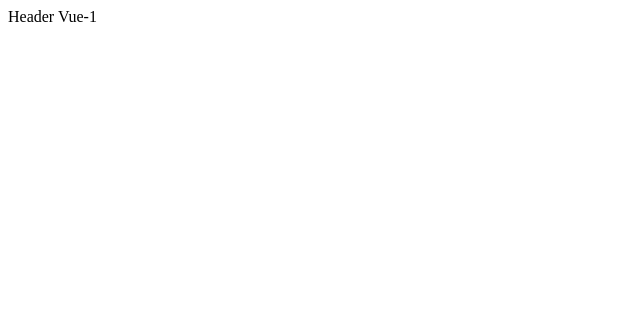
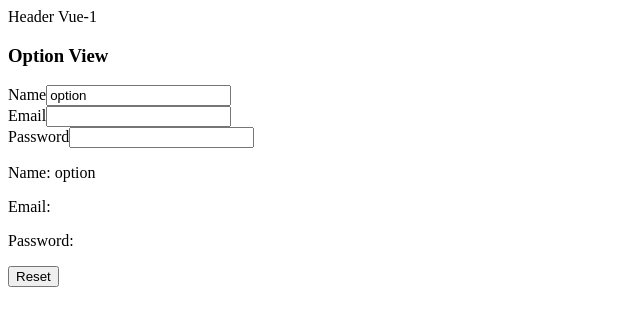
Before and after one commit to ardin2001/learn-vue-js, a Vue app: page /option in a window 1280 px wide. Before the commit this address had no page. Shown: the top 326 px of the page, without its empty margins (0-640 px from the left). Built offline with nearby package versions, Linux system fonts and the light colour scheme.

Commit message:
form input bindings

```diff
--- a/src/router/index.js
+++ b/src/router/index.js
@@ -1,5 +1,6 @@
 import { createRouter, createWebHistory } from 'vue-router'
 import HomeView from '../views/HomeView.vue'
+import OptionView from '@/views/OptionView.vue'
 
 const router = createRouter({
   history: createWebHistory(import.meta.env.BASE_URL),
@@ -8,6 +9,10 @@ const router = createRouter({
       path: '/',
       name: 'home',
       component: HomeView
+    },{
+      path: '/option',
+      name: 'option',
+      component: OptionView
     },
   ]
 })
--- a/src/views/HomeView.vue
+++ b/src/views/HomeView.vue
@@ -25,22 +25,27 @@
   </main>
 </template>
 
-<script setup>
-import { ref, createApp } from 'vue'
+<!-- <script setup>
+import { ref  } from 'vue'
 
-const name = ref('')
+const name = ref('ardin')
 const email = ref('')
 const password = ref('')
+</script> -->
 
-// const app = createApp({
-//   setup() {
-//     return {
-//       name,
-//       email,
-//       password
-//     }
-//   }
-// })
+<!-- perbedaan ketika tanpa menggunakan script setup -->
+<!-- membutuhkan export default kemudian di setup dengan return valuenya -->
+<script>
+import { ref } from 'vue'
 
-// app.mount('#form')
+export default {
+  setup() {
+    const name = ref('ardin')
+    const email = ref('')
+    const password = ref('')
+    return {
+      name, email, password
+    }
+  }
+}
 </script>
--- /dev/null
+++ b/src/views/OptionView.vue
@@ -0,0 +1,48 @@
+<template>
+    <main>
+        <h3>Option View</h3>
+        <form action="" id="form">
+            <div class="name">
+                <label for="name">Name</label>
+                <input type="text" name="name" id="name" v-model="name" />
+            </div>
+
+            <div class="email">
+                <label for="email">Email</label>
+                <input type="email" name="email" id="email" v-model="email" />
+            </div>
+
+            <div class="password">
+                <label for="password">Password</label>
+                <input type="password" name="password" id="password" v-model="password" />
+            </div>
+            <div class="result">
+                <p>Name: {{ name }}</p>
+                <p>Email: {{ email }}</p>
+                <p>Password: {{ password }}</p>
+            </div>
+            <button @click="ResetInput" type="button">Reset</button>
+        </form>
+    </main>
+</template>
+
+<script>
+import { ref } from 'vue'
+
+export default {
+    data() {
+        return {
+            name: ref('option'),
+            email: ref(''),
+            password: ref('')
+        }
+    },
+    methods: {
+        ResetInput() {
+            this.name=""
+            this.email=""
+            this.password=""
+        }
+    }
+}
+</script>
```
